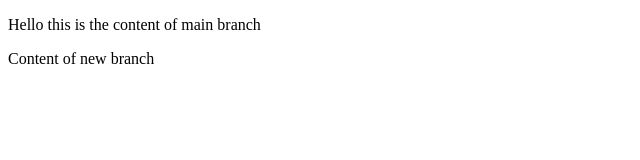
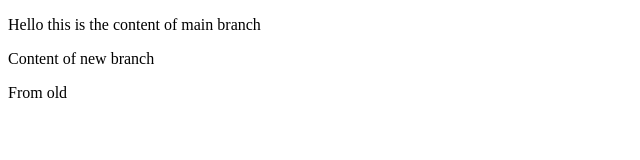
Before and after one commit to Jasmineb1/Git_practice, a plain HTML site: page index.html in a window 1280 px wide. Shown: the full height of the page, 0-640 px from the left. Drawn offline with Linux system fonts and the light colour scheme.

Commit message:
new commit

```diff
--- a/index.html
+++ b/index.html
@@ -8,5 +8,6 @@
 <body>
     <p>Hello this is the content of main branch</p>
     <p>Content of  new branch</p>
+    <p>From old</p>
 </body>
 </html>
```
